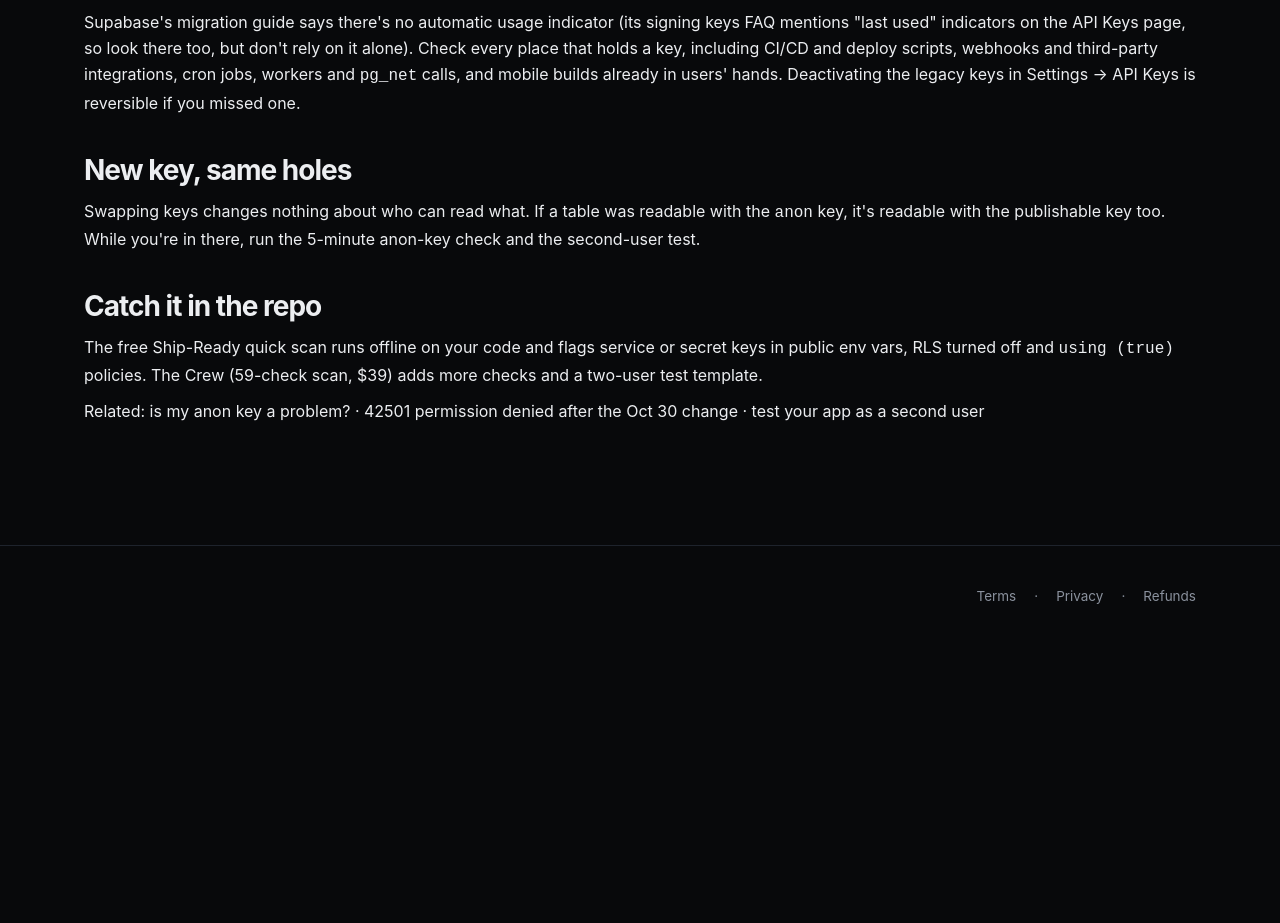
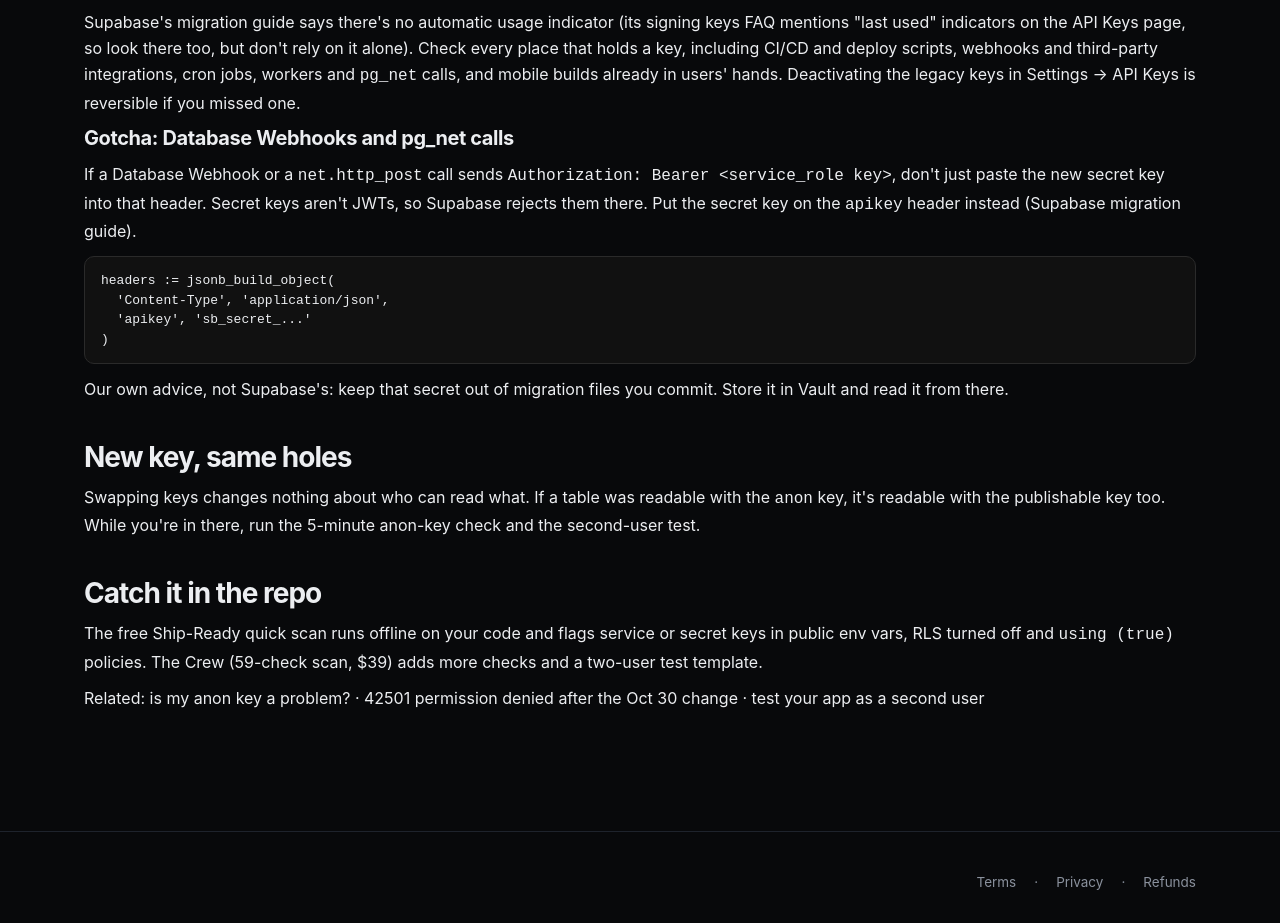
Before and after one commit to getshipready/getshipready.github.io, a plain HTML site: page guides/supabase-legacy-api-keys-migration.html in a window 1280 px wide. Shown: the part 2041-2964 px from the top of the page. Before the commit the page ends 2688 px from the top, so only its background shows below. Drawn offline with Linux system fonts and the light colour scheme.

Commit message:
Legacy keys guide: pg_net / Database Webhooks apikey header gotcha

```diff
--- a/guides/supabase-legacy-api-keys-migration.html
+++ b/guides/supabase-legacy-api-keys-migration.html
@@ -44,6 +44,14 @@ grep -rlE "sb_secret_|service_role" dist/ .next/static/ build/ 2&gt;/dev/null</c
 <h2>Step 5: before you turn the old keys off</h2>
 <p>Supabase's migration guide says there's no automatic usage indicator (its <a href="https://supabase.com/docs/guides/auth/signing-keys">signing keys FAQ</a> mentions "last used" indicators on the API Keys page, so look there too, but don't rely on it alone). Check every place that holds a key, including CI/CD and deploy scripts, webhooks and third-party integrations, cron jobs, workers and <code>pg_net</code> calls, and mobile builds already in users' hands. Deactivating the legacy keys in Settings → API Keys is reversible if you missed one.</p>
 
+<h3>Gotcha: Database Webhooks and pg_net calls</h3>
+<p>If a Database Webhook or a <code>net.http_post</code> call sends <code>Authorization: Bearer &lt;service_role key&gt;</code>, don't just paste the new secret key into that header. Secret keys aren't JWTs, so Supabase rejects them there. Put the secret key on the <code>apikey</code> header instead (<a href="https://supabase.com/docs/guides/getting-started/migrating-to-new-api-keys">Supabase migration guide</a>).</p>
+<pre><code>headers := jsonb_build_object(
+  'Content-Type', 'application/json',
+  'apikey', 'sb_secret_...'
+)</code></pre>
+<p>Our own advice, not Supabase's: keep that secret out of migration files you commit. Store it in Vault and read it from there.</p>
+
 <h2>New key, same holes</h2>
 <p>Swapping keys changes nothing about who can read what. If a table was readable with the <code>anon</code> key, it's readable with the publishable key too. While you're in there, run the <a href="supabase-anon-key-exposed.html">5-minute anon-key check</a> and the <a href="rls-second-user-test.html">second-user test</a>.</p>
 
--- a/sitemap.xml
+++ b/sitemap.xml
@@ -17,7 +17,7 @@
   <url><loc>https://getshipready.github.io/guides/login-is-not-access-control.html</loc></url>
   <url><loc>https://getshipready.github.io/guides/url-scan-vs-two-account-test.html</loc></url>
   <url><loc>https://getshipready.github.io/guides/supabase-42501-permission-denied.html</loc></url>
-  <url><loc>https://getshipready.github.io/guides/supabase-legacy-api-keys-migration.html</loc></url>
+  <url><loc>https://getshipready.github.io/guides/supabase-legacy-api-keys-migration.html</loc><lastmod>2026-11-21</lastmod></url>
   <url><loc>https://getshipready.github.io/guides/supabase-edge-function-invalid-jwt-new-keys.html</loc></url>
   <url><loc>https://getshipready.github.io/guides/supabase-server-adapters-deprecated-withclaims.html</loc></url>
   <url><loc>https://getshipready.github.io/guides/supabase-third-party-auth-clerk-oidc-rls.html</loc></url>
```
